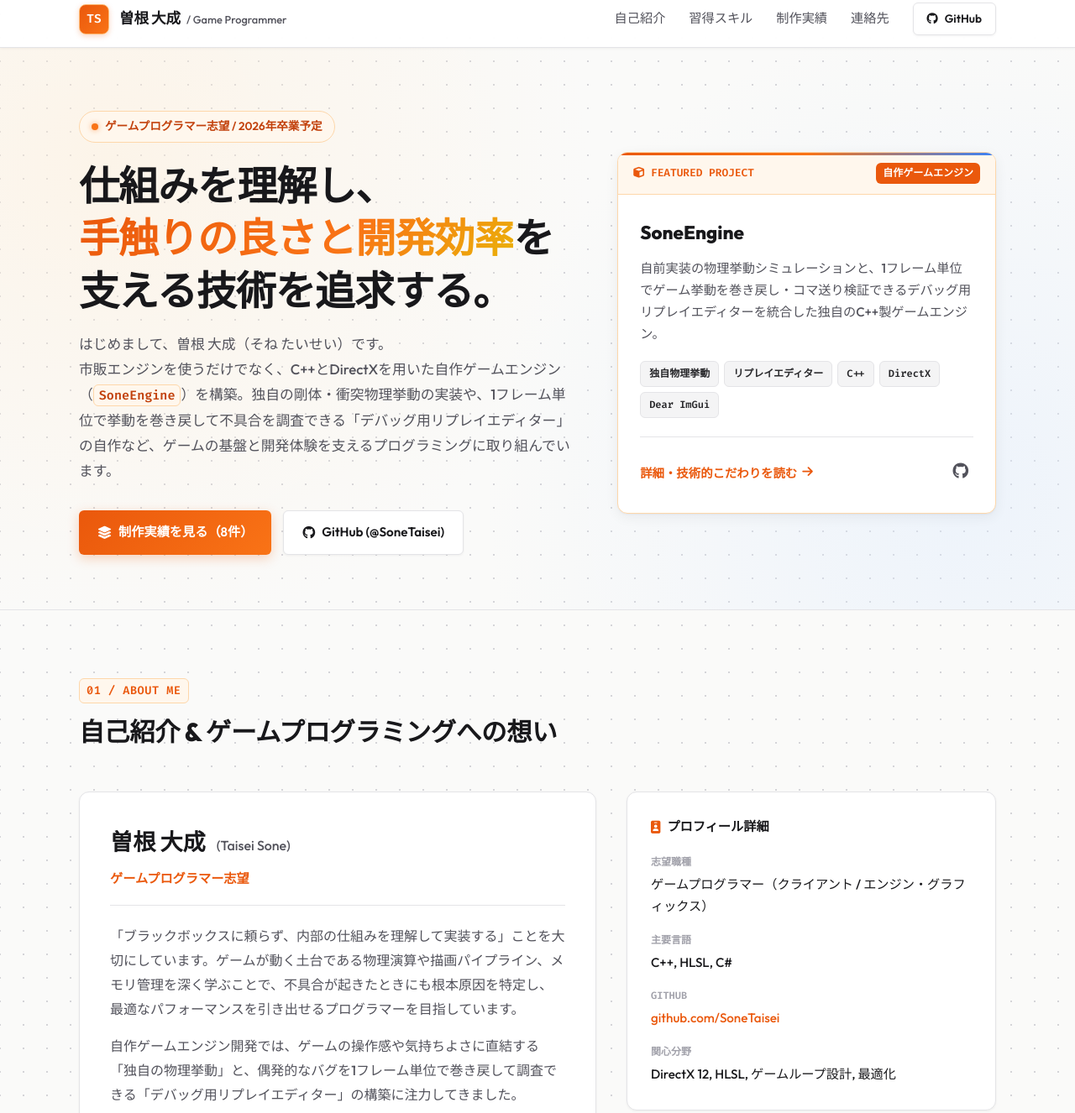
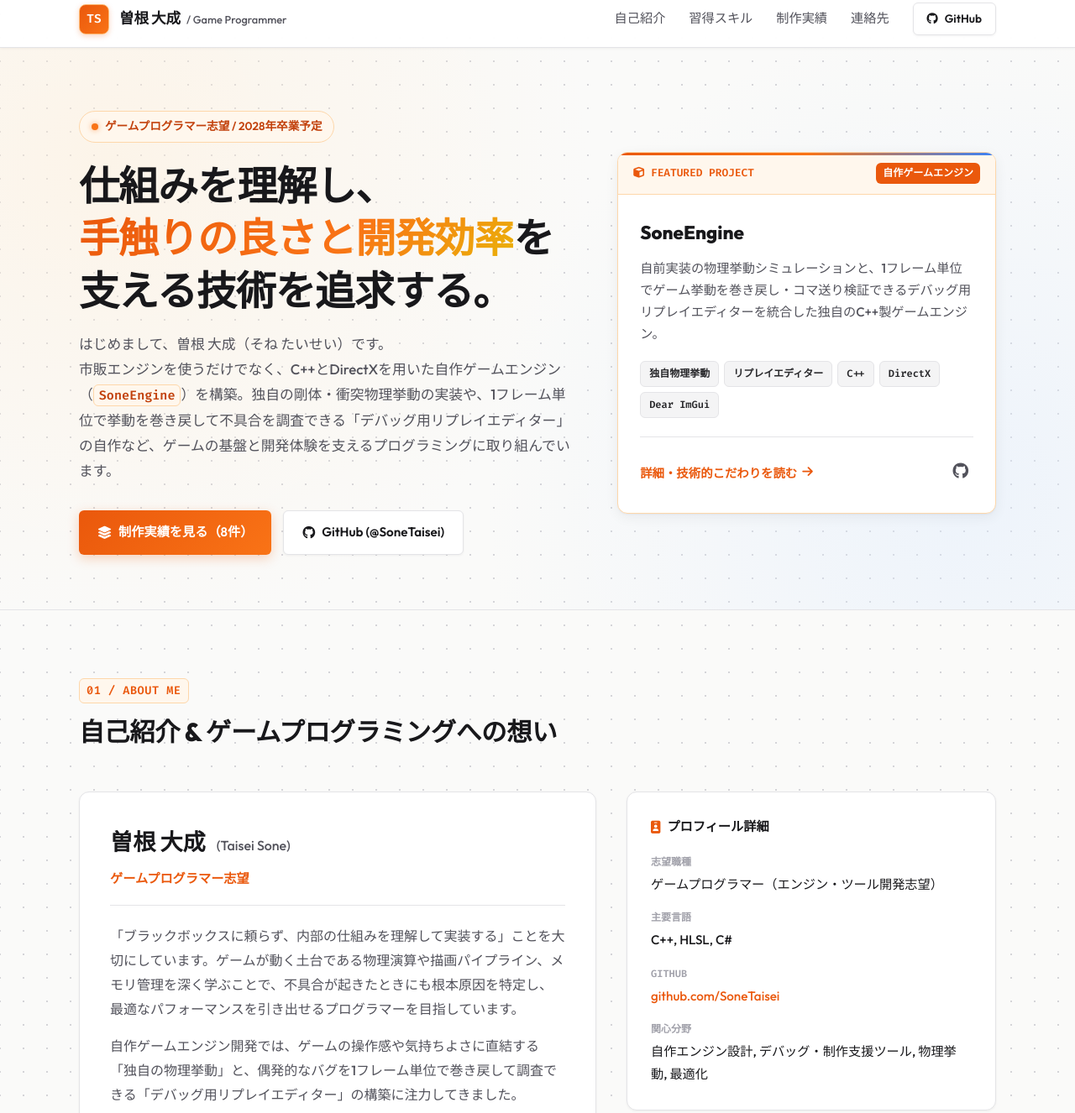
Before and after one commit to SoneTaisei/portfolio, a plain HTML site: page index.html in a window 1280 px wide. Shown: the part 11-1337 px from the top of the page at 84% size. Drawn offline with Linux system fonts and the light colour scheme.

Commit message:
卒業する年を変更

```diff
--- a/index.html
+++ b/index.html
@@ -63,7 +63,7 @@
         <div class="hero-intro">
           <div class="hero-status-pill">
             <span class="status-dot"></span>
-            ゲームプログラマー志望 / 2026年卒業予定
+            ゲームプログラマー志望 / 2028年卒業予定
           </div>
           <h1 class="hero-heading">
             仕組みを理解し、<br>
@@ -179,7 +179,7 @@
               <ul class="profile-meta-list">
                 <li class="meta-row">
                   <span class="meta-key">志望職種</span>
-                  <span class="meta-val">ゲームプログラマー（クライアント / エンジン・グラフィックス）</span>
+                  <span class="meta-val">ゲームプログラマー（エンジン・ツール開発志望）</span>
                 </li>
                 <li class="meta-row">
                   <span class="meta-key">主要言語</span>
@@ -191,7 +191,7 @@
                 </li>
                 <li class="meta-row">
                   <span class="meta-key">関心分野</span>
-                  <span class="meta-val">DirectX 12, HLSL, ゲームループ設計, 最適化</span>
+                  <span class="meta-val">自作エンジン設計, デバッグ・制作支援ツール, 物理挙動, 最適化</span>
                 </li>
               </ul>
             </div>
```
Also changed, not shown: player.ico (added), 1 other file.
